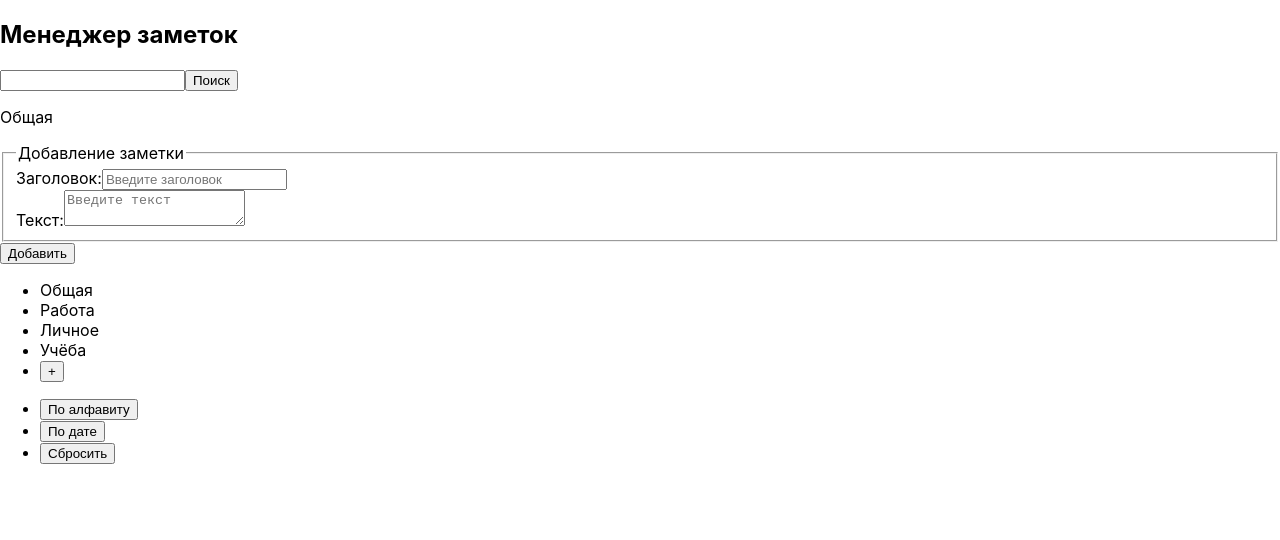
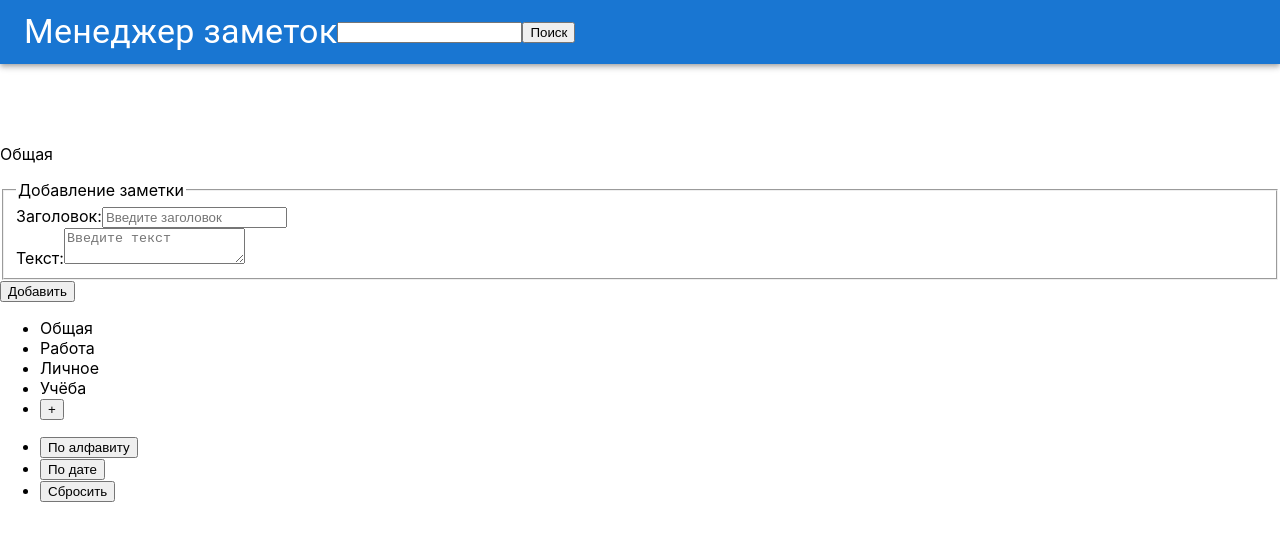
Before and after one commit to AlexYanchev/notes-manager-simple, a React (Create React App) app: page / in a window 1280 px wide. Shown: the top 540 px of the page. Built offline with nearby package versions, Linux system fonts and the light colour scheme; the HTML template or start-up script is replaced by a standard one.

Commit message:
Добавил тулбар MUI

```diff
--- a/src/components/NotesManager/NotesManager.tsx
+++ b/src/components/NotesManager/NotesManager.tsx
@@ -17,6 +17,12 @@ import { setNotes } from '../../redux/notes/notesSlice';
 import SearchResult from '../SearchResult/SearchResult';
 import { useStorageNoteManagerContext } from '../../contexts/StorageProvider';
 import SortBar from '../SortBar/SortBar';
+import AppBar from '@mui/material/AppBar';
+import Toolbar from '@mui/material/Toolbar';
+import Typography from '@mui/material/Typography';
+import Button from '@mui/material/Button';
+import IconButton from '@mui/material/IconButton';
+import MenuIcon from '@mui/icons-material/Menu';
 
 const NotesManager = () => {
   const searchData = useNotesManagerAppSelector(selectSearchData);
@@ -38,9 +44,15 @@ const NotesManager = () => {
 
   return (
     <section className='grid gap-4 grid-cols-[1fr_3fr] grid-rows-[1fr_5fr] h-screen	'>
-      <h1 className='col-span-2'>Менеджер заметок</h1>
+      <AppBar position='static' sx={{ marginBottom: 10 }}>
+        <Toolbar>
+          <Typography variant='h4' component='h1'>
+            Менеджер заметок
+          </Typography>
+          <SearchNotes onSearchNote={onSearchNote} />
+        </Toolbar>
+      </AppBar>
       <div className='grid grid-cols-1 grid-rows-[auto_1fr] gap-14'>
-        <SearchNotes onSearchNote={onSearchNote} />
         <AddNoteForm />
       </div>
       {searchData.open ? (
```
